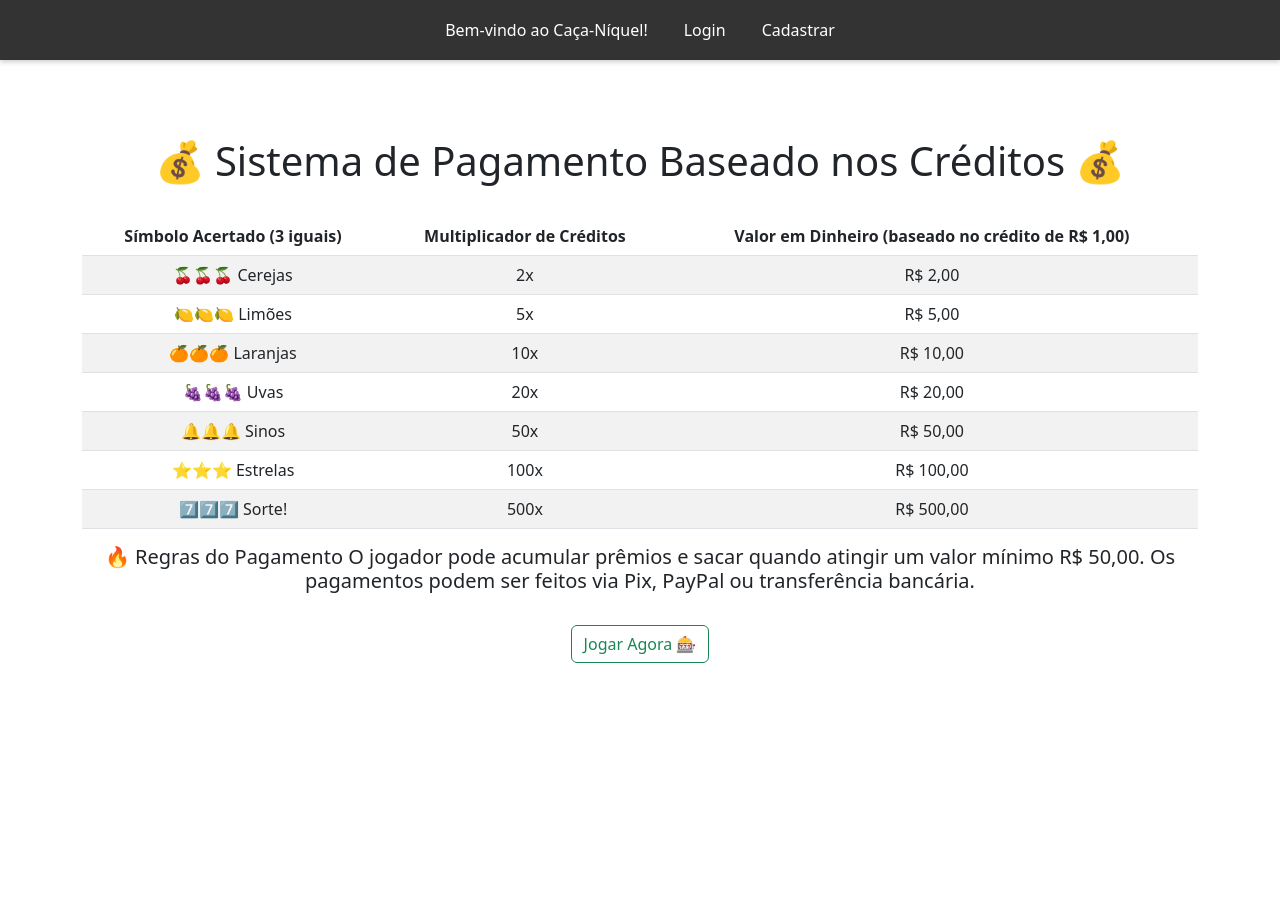
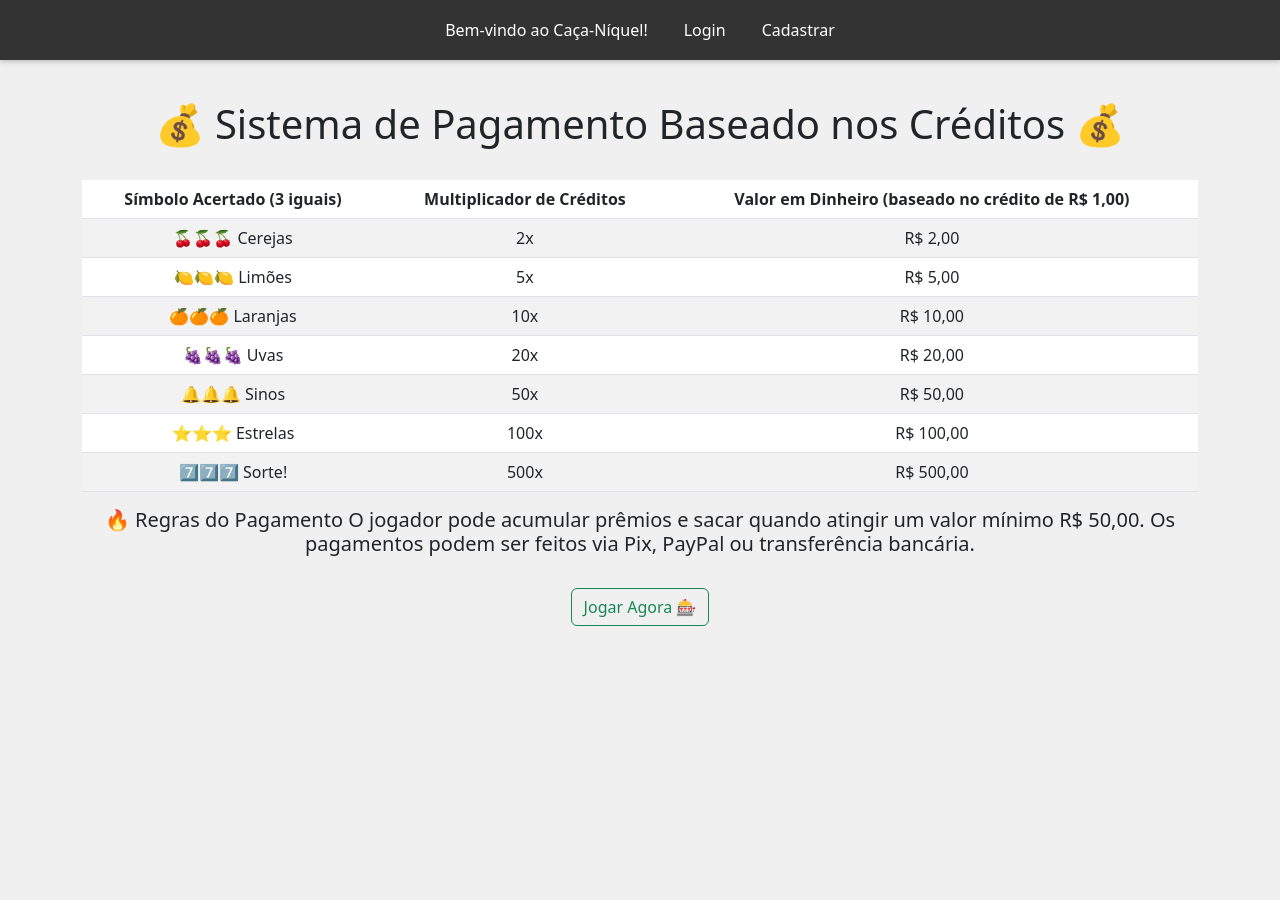
Before and after one commit to santosgv/cassino, a Django app: page / in a window 1280 px wide. Before the commit the page ends 663 px from the top, so only its background shows below. Run offline with Django 5.2, Linux system fonts and the light colour scheme.

Commit message:
correcao body

```diff
--- a/accounts/templates/accounts/home.html
+++ b/accounts/templates/accounts/home.html
@@ -3,11 +3,7 @@
 {% block 'title' %}
     Home
     {% endblock %}
-    {% block 'head' %}
-    {% endblock %}
-
     {% block 'body' %}
-<body class="container pagina">
 <h1>💰 Sistema de Pagamento Baseado nos Créditos 💰</h1>
 <br>
 <table class="table table-striped text-center">
@@ -63,11 +59,6 @@
     <div class="text-center">
         <a type="button" href="{% url 'jogo' %}" class="btn btn-outline-success">Jogar Agora 🎰</a>
     </div>
-</body>
-<style>
-    .pagina{
-        text-align: center;
-        align-content: center;
-    }
-</style>
+
+
 {% endblock %}
--- a/templates/base.html
+++ b/templates/base.html
@@ -39,7 +39,19 @@
                     text-decoration: none;
                 }
 
-</style>
+
+        body{
+            background-color: #f0f0f0;
+            height: 100vh;
+            margin-top: 100px;
+            align-items: center;
+            justify-content: center;
+
+        }
+
+
+    </style>
+
     {% block 'head' %}
     {% endblock %}
 </head>
@@ -89,9 +101,13 @@
         {% endif %}
     </div>
 
+
+
+    <body class="container text-center">
     {% block 'body' %}
 
     {% endblock %}
+    </body>
     <style>
         /* Estilo do botão */
         .btn-glow {
```
Also changed, not shown: Core/templates/vendas.html (+1 -23 lines).
